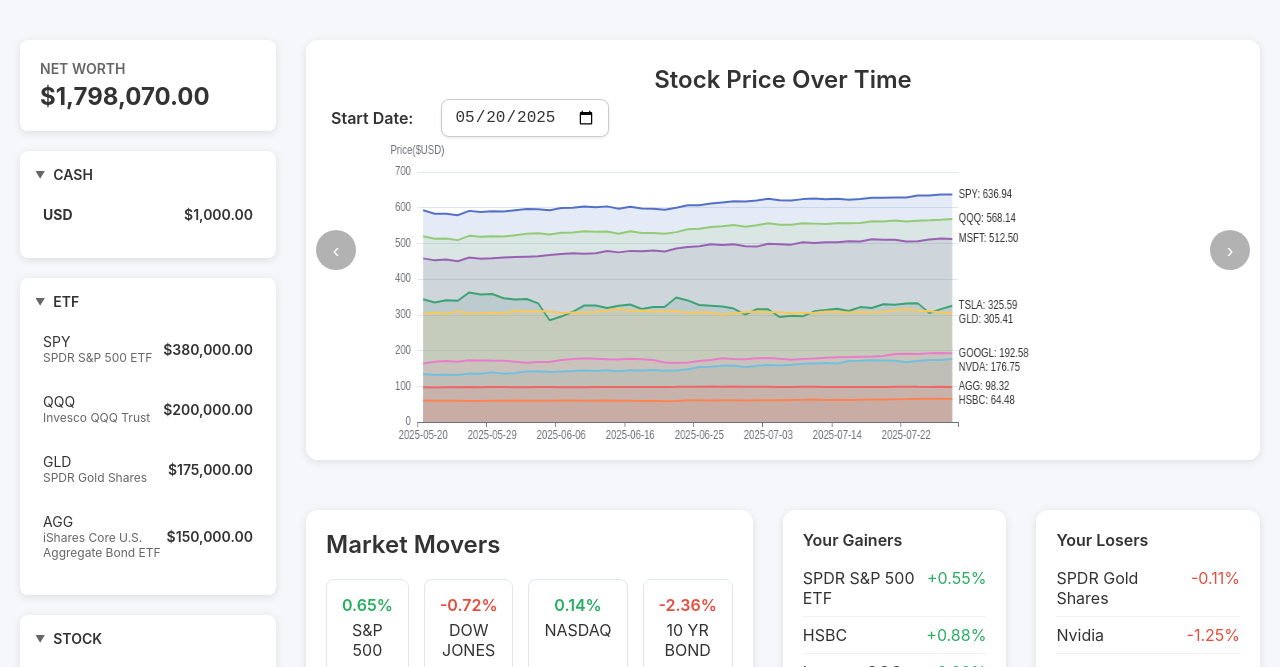
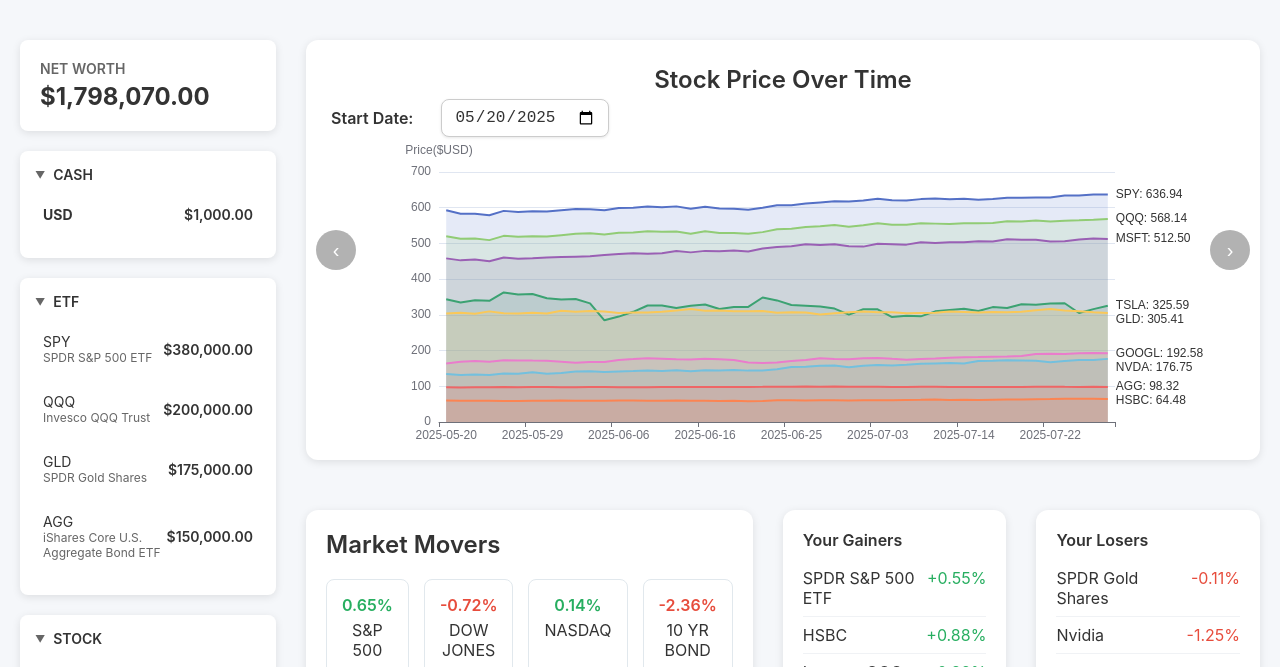
Before and after one commit to LexWang1/Fraser-CodeWhisper, a website: page frontend/main.html in a window 1280 px wide. Shown: the part 130-797 px from the top of the page. Drawn offline with nearby package versions, Linux system fonts and the light colour scheme.

Commit message:
change css file

```diff
--- a/frontend/style.css
+++ b/frontend/style.css
@@ -53,7 +53,9 @@
 
 
 
-    .carousel-slide canvas {width:80% !important;height:300px !important;margin:0 auto;}
+    /*.carousel-slide canvas {width:80% !important;height:300px !important;margin:0 auto;}*/
+    .carousel-slide canvas {display: block;width: 100%;height: 100%;max-height: 100%;max-width: 100%;object-fit: contain;}
+
     .carousel-arrow {
   position: absolute;
   top: 50%;
```
Also changed, not shown: 1 other file.
